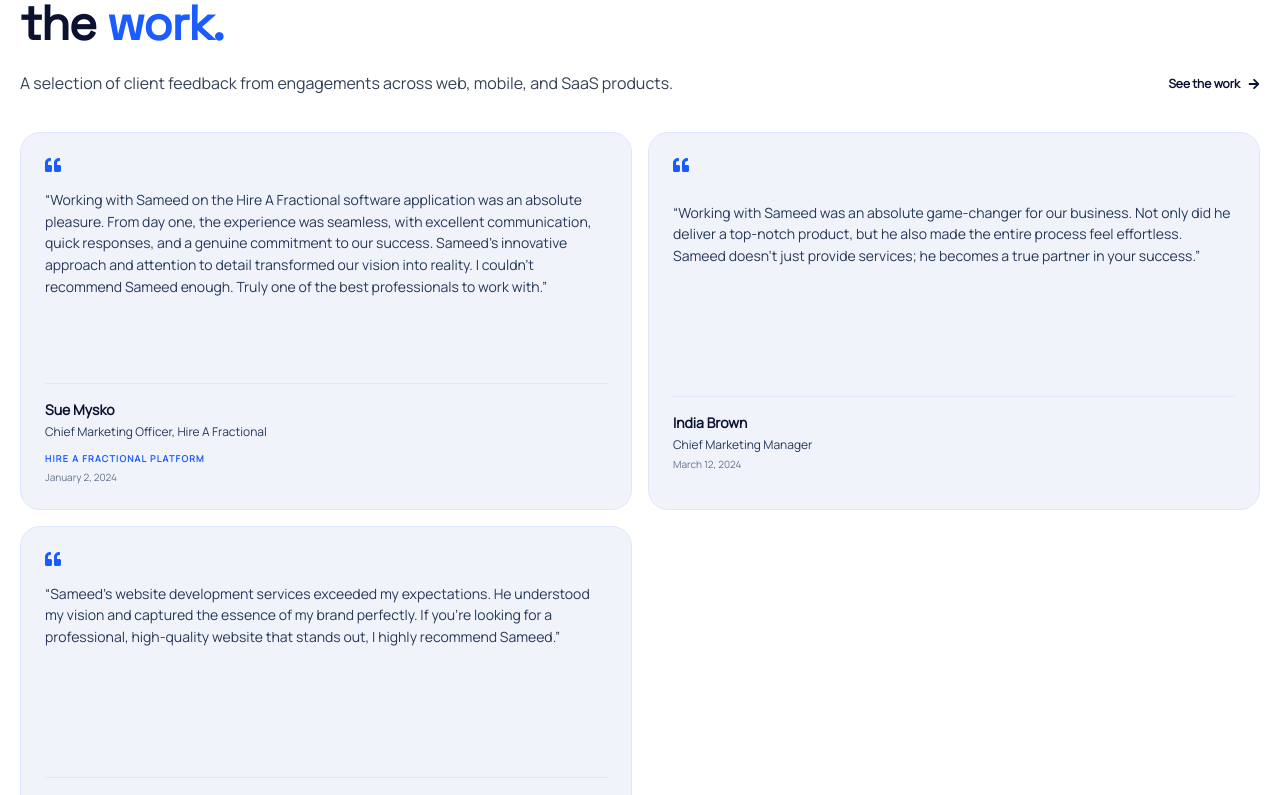
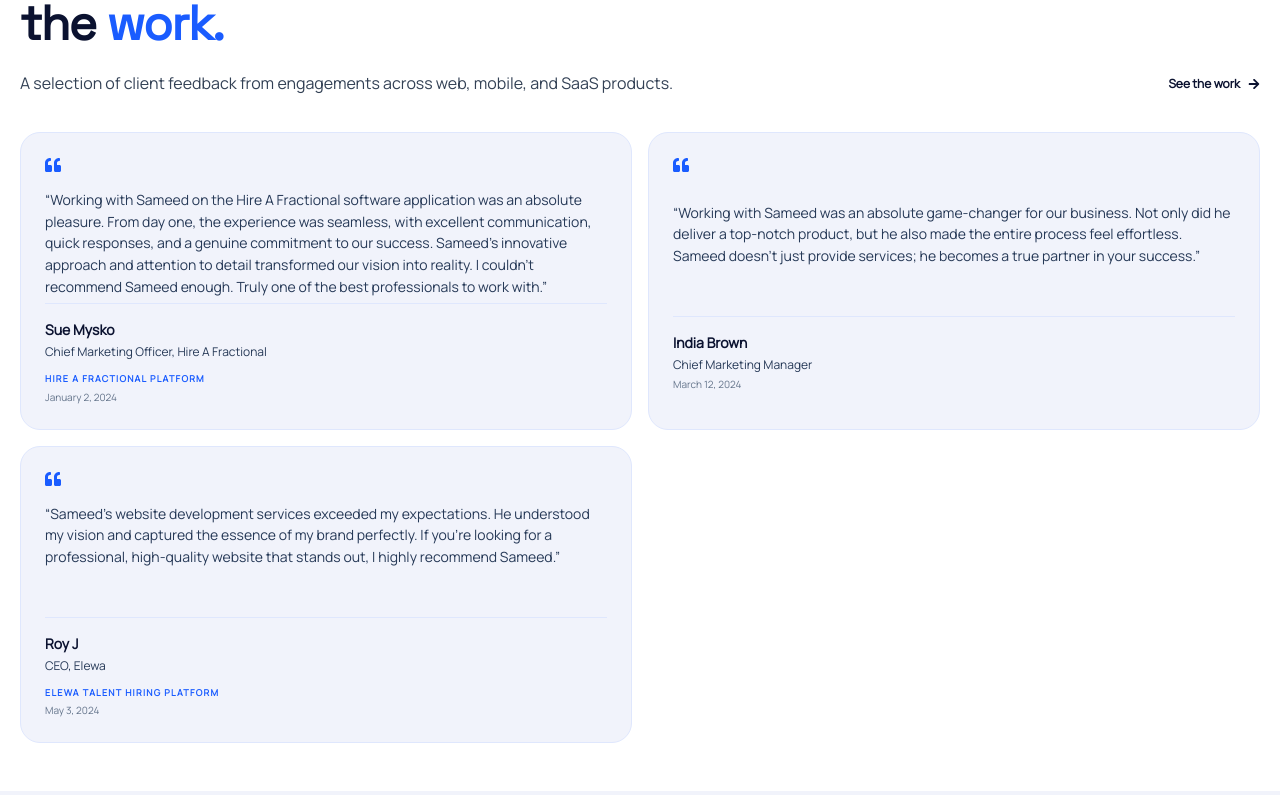
Before and after one commit to Abdul-Ahad-503-Atsol/sameed_awais-portfolio, a Next.js app: page / in a window 1280 px wide. Shown: the part 3785-4580 px from the top of the page. Built offline with nearby package versions, Linux system fonts and the light colour scheme.

Commit message:
fix: adjust height for Reviews component articles and blockquotes for improved layout

```diff
--- a/components/Reviews.jsx
+++ b/components/Reviews.jsx
@@ -26,9 +26,9 @@ export default function Reviews() {
         {testimonials.length > 0 ? (
           <div className="mt-9 grid items-stretch gap-4 lg:grid-cols-2">
             {testimonials.map((review) => (
-              <article key={`${review.name}-${review.project}`} className="grid min-h-[240px] grid-rows-[auto_minmax(0,1fr)_auto] rounded-[20px] border border-[#dfe7fd] bg-[#f1f3fb] p-6 lg:grid-rows-[auto_190px_auto]">
+              <article key={`${review.name}-${review.project}`} className="grid min-h-[140px] grid-rows-[auto_minmax(0,1fr)_auto] rounded-[20px] border border-[#dfe7fd] bg-[#f1f3fb] p-6 lg:grid-rows-[auto_110px_auto]">
                 <FaQuoteLeft aria-hidden="true" className="text-base text-[#1a5cff]" />
-                <blockquote className="mt-4 min-h-0 text-[13px] leading-[1.55] text-[#263957] sm:text-sm lg:h-[190px]">
+                <blockquote className="mt-4 min-h-0 text-[13px] leading-[1.55] text-[#263957] sm:text-sm lg:h-[110px]">
                   &ldquo;{review.quote}&rdquo;
                 </blockquote>
                 <div className="mt-5 border-t border-[#dfe7fd] pt-4">
```
